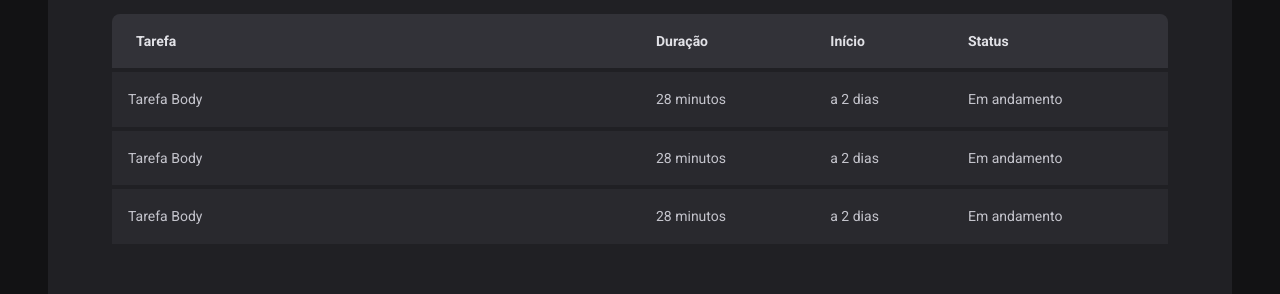
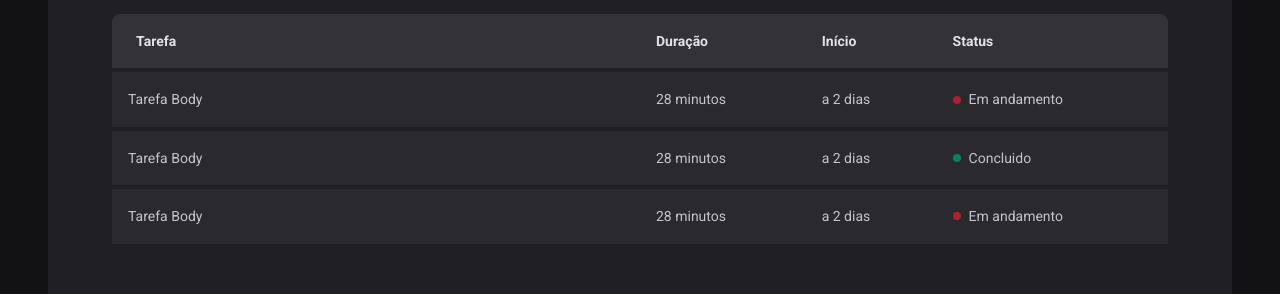
Before and after one commit to FabioJunik/FJ-Timer, a React (Vite) app: page /history in a window 1280 px wide. Shown: the part 238-532 px from the top of the page. Built offline with nearby package versions, Linux system fonts and the light colour scheme.

Commit message:
feat: create status component

```diff
--- a/src/pages/History/index.tsx
+++ b/src/pages/History/index.tsx
@@ -1,4 +1,4 @@
-import { HistoryContainer, HistoryList } from "./styles"
+import { HistoryContainer, HistoryList, Status } from "./styles"
 
 
 
@@ -21,19 +21,31 @@
                             <td>Tarefa Body</td>
                             <td>28 minutos</td>
                             <td>a 2 dias</td>
-                            <td>Em andamento</td>
+                            <td>
+                                <Status statusColor="red">
+                                    Em andamento
+                                </Status>
+                            </td>
                         </tr>
                         <tr>
                             <td>Tarefa Body</td>
                             <td>28 minutos</td>
                             <td>a 2 dias</td>
-                            <td>Em andamento</td>
+                            <td>
+                                <Status statusColor="green">
+                                    Concluido
+                                </Status>
+                            </td>
                         </tr>
                         <tr>
                             <td>Tarefa Body</td>
                             <td>28 minutos</td>
                             <td>a 2 dias</td>
-                            <td>Em andamento</td>
+                            <td>
+                                <Status statusColor="red">
+                                    Em andamento
+                                </Status>
+                            </td>
                         </tr>
                     </tbody>
                 </table>
--- a/src/pages/History/styles.ts
+++ b/src/pages/History/styles.ts
@@ -54,3 +54,27 @@
         }
     }
 `;
+
+const STATUS_COLOR = {
+    yellow: "yellow-500",
+    green: "green-500",
+    red: "red-500"
+} as const
+
+interface StatusProps {
+    statusColor: keyof typeof STATUS_COLOR;
+}
+
+export const Status = styled.span<StatusProps>`
+    display: flex;
+    align-items: center;
+    gap: 0.5rem;
+
+    &::before {
+        content: "";
+        width: 0.5rem;
+        height: 0.5rem;
+        border-radius: 50%;
+        background-color: ${props => props.theme[STATUS_COLOR[props.statusColor]]};
+    }
+`;
```
